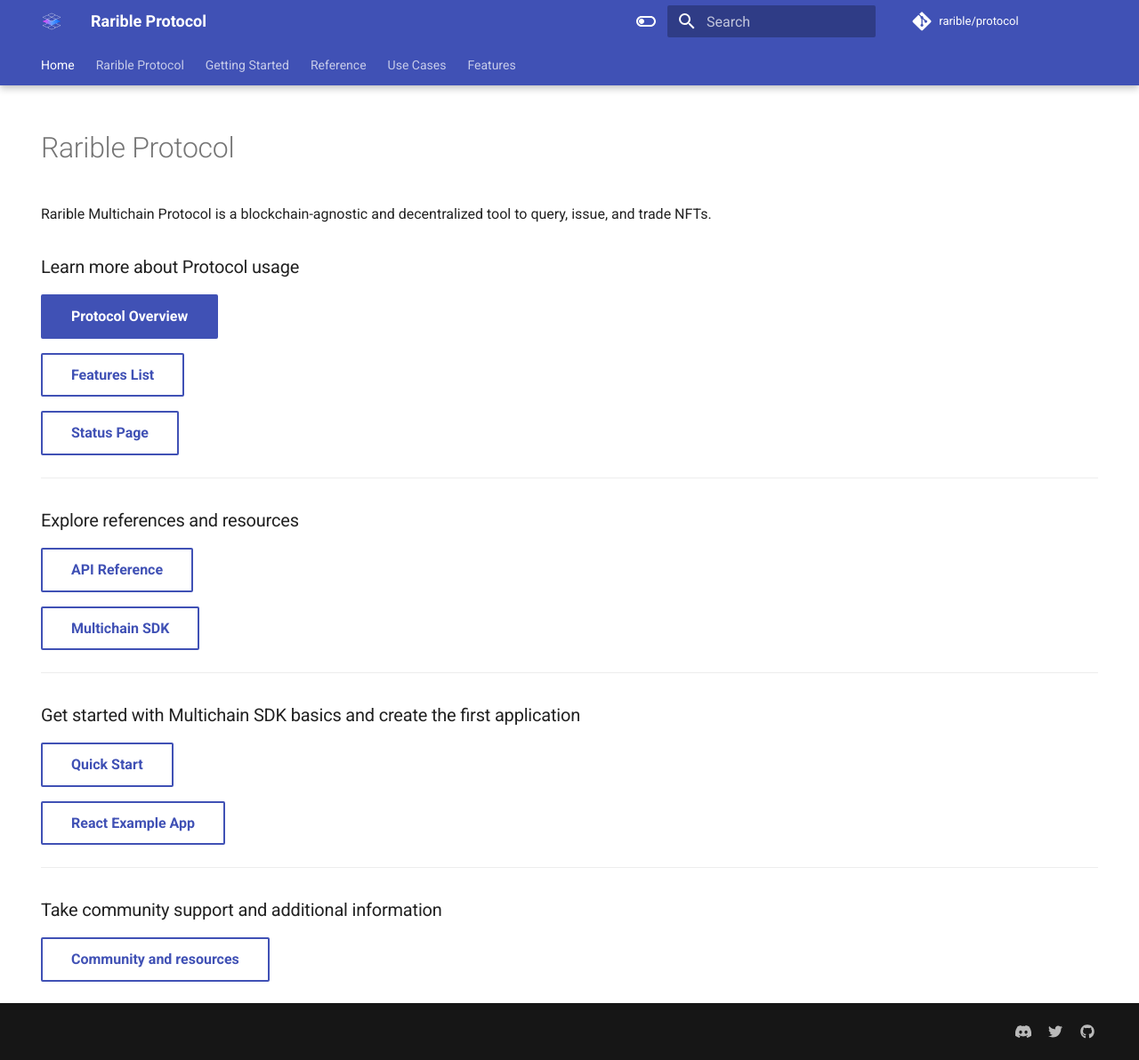
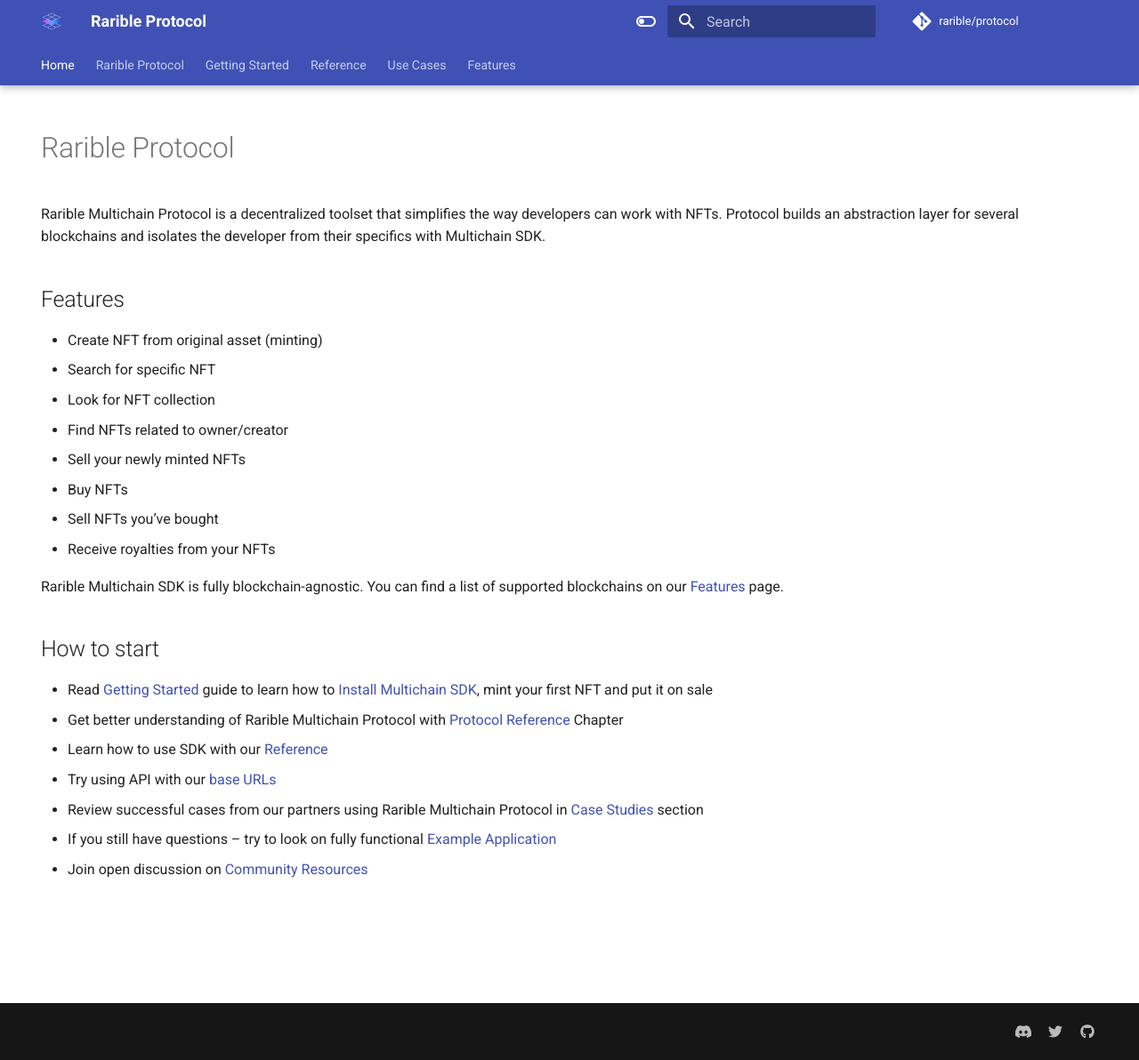
Before and after one commit to rarible/protocol, an MkDocs documentation site: the page built from docs/index.md, in a window 1280 px wide and 1192 px high. Shown: the whole window at 89% size. Built offline with MkDocs 1.6.1 and Material for MkDocs 9.7.7, drawn with Linux system fonts in a browser that asks for light colours; comment, search, counter and statistics services are not loaded.

Commit message:
feat: change main page

```diff
--- a/docs/index.md
+++ b/docs/index.md
@@ -9,34 +9,27 @@
 
 # Rarible Protocol
 
-Rarible Multichain Protocol is a blockchain-agnostic and decentralized tool to query, issue, and trade NFTs.
+Rarible Multichain Protocol is a decentralized toolset that simplifies the way developers can work with NFTs. Protocol builds an abstraction layer for several blockchains and isolates the developer from their specifics with Multichain SDK.
 
-### Learn more about Protocol usage
+## Features
 
-[Protocol Overview](overview/union.md){ .md-button .md-button--primary }
+* Create NFT from original asset (minting)
+* Search for specific NFT
+* Look for NFT collection
+* Find NFTs related to owner/creator
+* Sell your newly minted NFTs
+* Buy NFTs
+* Sell NFTs you’ve bought
+* Receive royalties from your NFTs
 
-[Features List](features.md){ .md-button }
+Rarible Multichain SDK is fully blockchain-agnostic. You can find a list of supported blockchains on our [Features](features.md) page.
 
-[Status Page](overview/protocol-status.md){ .md-button }
+## How to start
 
-***
-
-### Explore references and resources
-
-[API Reference](api-reference.md){ .md-button }
-
-[Multichain SDK](union-sdk.md){ .md-button }
-
-***
-
-### Get started with Multichain SDK basics and create the first application
-
-[Quick Start](getting-started/quick-start.md){ .md-button }
-
-[React Example App](https://github.com/rarible/example){ .md-button }
-
-***
-
-### Take community support and additional information
-
-[Community and resources](getting-started/community.md){ .md-button }
+* Read [Getting Started](getting-started/quick-start.md) guide to learn how to [Install Multichain SDK](getting-started/quick-start.md#installation), mint your first NFT and put it on sale
+* Get better understanding of Rarible Multichain Protocol with [Protocol Reference](overview/union.md) Chapter
+* Learn how to use SDK with our [Reference](overview/mint.md)
+* Try using API with our [base URLs](api-reference.md)
+* Review successful cases from our partners using Rarible Multichain Protocol in [Case Studies](use-cases/picnic.md) section
+* If you still have questions – try to look on fully functional [Example Application](https://github.com/rarible/example)
+* Join open discussion on [Community Resources](getting-started/community.md)
```
